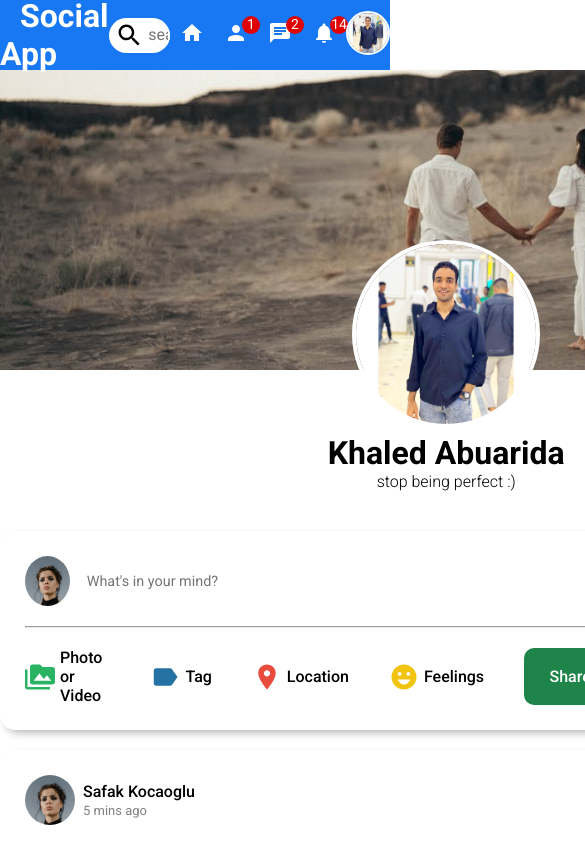
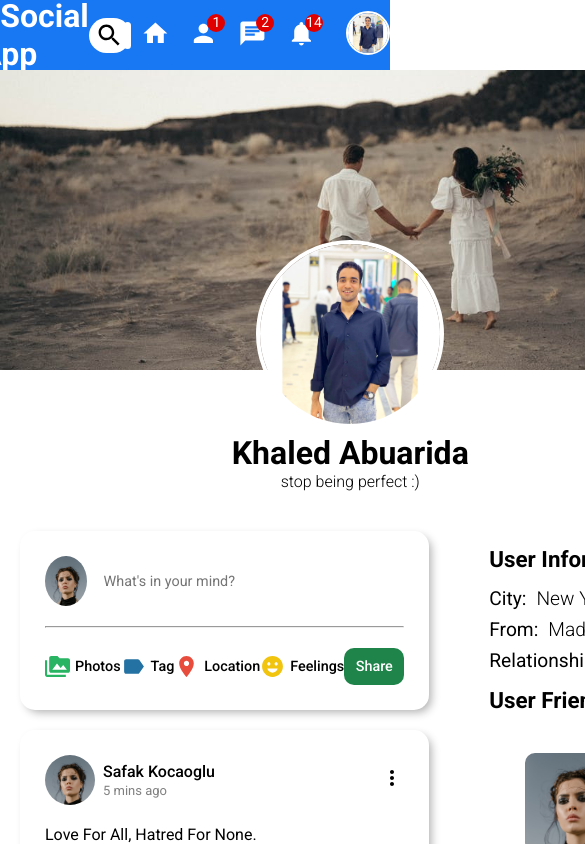
Before and after one commit to KhaledAbuarida/social-app, a React (Create React App) app: page /profile in a window 390 px wide. Shown: the top 844 px of the page, 585 px wide, since content can reach past the window. Built offline with nearby package versions, Linux system fonts and the light colour scheme.

Commit message:
handle share component [responsive]

```diff
--- a/public/index.css
+++ b/public/index.css
@@ -4,23 +4,14 @@
 }
 
 @media screen and (max-width: 992px) {
-    .container .leftSide {
+    .topbar-container .leftSide {
         flex: 3;
     }
-    .container .rightSide {
+    .topbar-container .center{
         flex: 5;
     }
-}
-
-@media screen and (max-width: 992px) {
-    .container .leftSide {
-        flex: 3;
-    }
-    .container .center{
+    .topbar-container .rightSide{
         flex: 4;
-    }
-    .container .rightSide{
-        flex: 5;
     }
 }
 
@@ -35,3 +26,54 @@
         display: none;
     }
 }
+
+@media screen and (max-width: 768px) {
+    .homeContainer .sidebar {
+        display: none;
+    }
+    .topbar-container .leftSide {
+        flex: 3;
+    }
+    .topbar-container .center{
+        flex: 3;
+    }
+    .topbar-container .rightSide {
+        flex: 4;
+    }
+    .topbar-container .topbarIcons .icon {
+        margin: 0 0px;
+    }
+}
+@media screen and (max-width: 576px) {
+
+    /* share component */
+    .shareLowerPart .shareOption {
+    display: flex;
+    align-items: center;
+    margin-right: 0px;
+    cursor: pointer;
+    }
+    .shareLowerPart .shareOption .shareOptionIcon {
+        font-size: 25px;
+        margin-right: 5px;
+    }
+    .shareLowerPart .shareOption .shareOptionText {
+        font-weight: 500;
+        font-size: .9rem;
+    }
+    .shareOptions .shareBtn {
+        background-color: #1E8449;
+        border-radius: 10px;
+        padding: 10px 5px;
+        width: 60px;
+        font-weight: 500;
+        font-size: .9rem;
+        color: #fff;
+        border: none;
+        cursor: pointer;
+    }
+    /* ----------------- */
+
+    /* topbar */
+    /* ------ */
+}
--- a/src/components/post/post.css
+++ b/src/components/post/post.css
@@ -4,7 +4,7 @@
     box-shadow: 4px 4px 10px -2px rgba(0,0,0,0.33);
     -webkit-box-shadow: 4px 4px 10px -2px rgba(0,0,0,0.33);
     -moz-box-shadow: 4px 4px 10px -2px rgba(0,0,0,0.33);
-    margin: 20px 0;
+    margin: 20px ;
 }
 
 /* Post Upper Part */
@@ -46,7 +46,7 @@
 }
 .postPic {
     width: 100%;
-    object-fit: contain;
+    object-fit: cover;
 }
 /* ---------------- */
 
--- a/src/components/share/Share.jsx
+++ b/src/components/share/Share.jsx
@@ -17,7 +17,7 @@ export default function Share() {
             <div className="shareOptions">
                 <div className="shareOption">
                     <PermMediaIcon htmlColor='#28B463' className='shareOptionIcon'/>
-                    <span className="shareOptionText"> Photo or Video </span>
+                    <span className="shareOptionText"> Photos </span>
                 </div>
                 <div className="shareOption">
                     <LabelIcon htmlColor='#2471A3' className='shareOptionIcon'/>
@@ -31,8 +31,9 @@ export default function Share() {
                     <EmojiEmotionsIcon htmlColor='#F1C40F' className='shareOptionIcon'/>
                     <span className='shareOptionText'>Feelings</span>
                 </div>
+                <button className="shareBtn">Share</button>
+
             </div>
-            <button className="shareBtn">Share</button>
         </div>
     </div>
   )
--- a/src/components/share/share.css
+++ b/src/components/share/share.css
@@ -4,7 +4,7 @@
     box-shadow: 4px 4px 10px -2px rgba(0,0,0,0.33);
     -webkit-box-shadow: 4px 4px 10px -2px rgba(0,0,0,0.33);
     -moz-box-shadow: 4px 4px 10px -2px rgba(0,0,0,0.33);
-    margin: 20px 0;
+    margin: 20px;
 }
 
 /* Share Upper Part */
@@ -37,13 +37,10 @@
 }
 
 /* Share Lower Part */
-.shareLowerPart {
-    display: flex;
-    justify-content: space-between;
 
-}
 .shareOptions {
     display: flex;
+    justify-content: space-around;
 }
 .shareOption {
     display: flex;
--- a/src/components/topbar/Topbar.jsx
+++ b/src/components/topbar/Topbar.jsx
@@ -10,7 +10,8 @@ import { Link } from 'react-router-dom';
 export default function Topbar() {
   return (
     <>
-      <div className="container">
+      <div className="topbar">
+        <div className="topbar-container">
           <div className="leftSide">
             <Link to='/' className="logo">
               Social App
@@ -19,27 +20,27 @@ export default function Topbar() {
           <div className="center">
             <div className="searchBar">
               <SearchIcon className='searchIcon'/>
-            <input type="text" placeholder='search for a friend, post or video'/>
+              <input type="text" placeholder='search for a friend'/>
             </div>
           </div>
           <div className="rightSide">
             <div className="topbarIcons">
-            <div className="homeIcon">
+              <div >
                 <Link to='/'>
-                <HomeIcon htmlColor='#fff' />
+                  <HomeIcon className="icon homeIcon" htmlColor='#fff'/>
                 </Link>
               </div>
-            <div className="friendRequests">
-              <PersonIcon htmlColor='#fff' />
+              <div >
+                <PersonIcon className="icon friendRequests" htmlColor='#fff' />
                 <span className="badgeNumber">1</span>
               </div>
-            <div className="chat">
-              <ChatIcon htmlColor='#fff' />
+              <div >
+                <ChatIcon className="icon chat" htmlColor='#fff' />
                 <span className="badgeNumber">2</span>
 
               </div>
-            <div className="notification">
-              <NotificationsIcon htmlColor='#fff'/>
+              <div >
+                <NotificationsIcon className="icon notification" htmlColor='#fff'/>
                 <span className="badgeNumber">14</span>
               </div>
             </div>
@@ -50,6 +51,7 @@ export default function Topbar() {
             </div>
           </div>
         </div>
+      </div>
     </>
   )
 }
--- a/src/components/topbar/topbar.css
+++ b/src/components/topbar/topbar.css
@@ -1,12 +1,16 @@
 /* Container of Tob Bar */
-.container {
+.topbar {
+    width: 100%;
+    position: sticky;
+    top: 0;
+    background-color: #1877f2;
+}
+
+.topbar-container {
     height: 70px;
-    width: 100%;
     display: flex;
     align-items: center;
-    background-color: #1877f2;
-    position: sticky;
-    top: 0;
+    justify-content: center;
     z-index: 100;
 }
 /* --------------------- */
@@ -14,7 +18,7 @@
 
 /* left side part of the tob bar */
 .leftSide {
-    flex: 3
+    flex: 3.2
 }
 .logo {
     font-size: 2rem;
@@ -29,7 +33,7 @@
 
 /* the center part of the tob bar */
 .center {
-    flex: 5;
+    flex: 5.5;
 }
 .searchBar {
     width: 100%;
@@ -56,14 +60,15 @@
 .searchBar input::placeholder {
     font-size: 1rem;
 }
+
 /* ------------------------------ */
 
 
 /* right side part of the tob bar */
 .rightSide {
-    flex: 4;
+    flex: 3.5;
     display: flex;
-    justify-content: space-around;
+    justify-content: end;
     align-items: center;
     color: #fff;
 }
@@ -74,6 +79,7 @@
     object-fit: cover;
     cursor: pointer;
     border: 2px solid #fff;
+    margin: 0 20px;
 }
 .topbarIcons {
     display: flex;
@@ -83,6 +89,11 @@
     margin: 10px;
     position: relative;
     cursor: pointer;
+}
+.topbarIcons .icon {
+    font-size: 1.8rem;
+    margin: 0 2px;
+
 }
 .topbarIcons div:visited {
     color: #fff;
```
Lines whose indentation alone changed are shown as unchanged.
